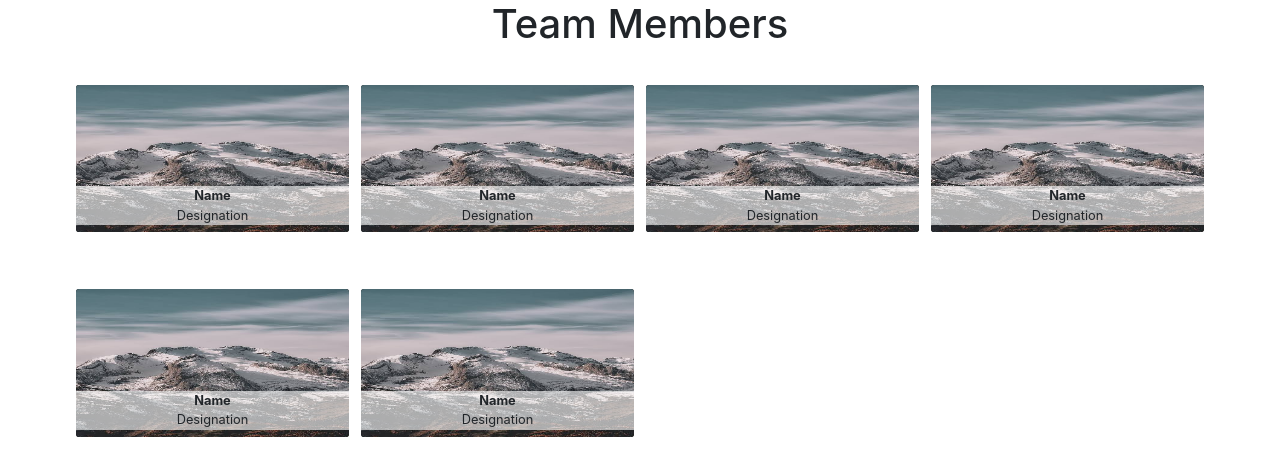
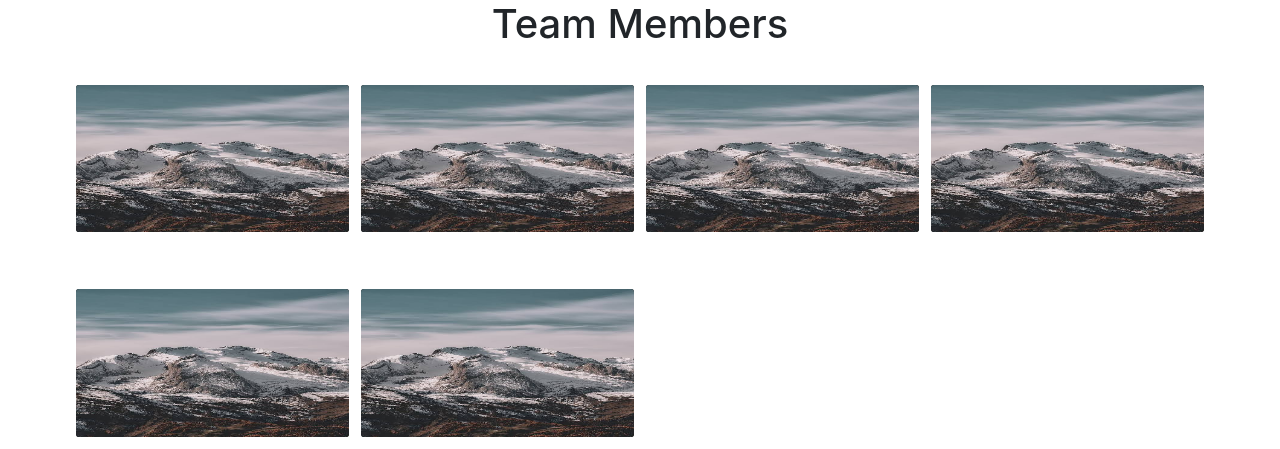
Before and after one commit to Shashvat6264/Cardpen, a plain HTML site: page index.html in a window 1280 px wide. Drawn offline with nearby package versions, Linux system fonts and the light colour scheme.

Commit message:
Adding a layout without any beforehand overlay

```diff
--- a/index.html
+++ b/index.html
@@ -17,12 +17,6 @@
             <div class = "row">
                 <div class = "card hovereffect col-lg-3 col-4">
                     <img class = "card-img image-responsive" src = "img/person2.jpeg">
-                    <div id = "before" class = "card-img-overlay h-100 d-flex flex-column justify-content-end">
-                        <p>
-                            <b>Name</b><br>
-                            Designation
-                        </p>
-                    </div>
                     <div class="overlay">
                         <h2>
                             <b>Name</b><br>
@@ -44,12 +38,6 @@
                 </div>
                 <div class = "card hovereffect col-lg-3 col-4">
                     <img class = "card-img image-responsive" src = "img/person2.jpeg">
-                    <div id = "before" class = "card-img-overlay h-100 d-flex flex-column justify-content-end">
-                        <p>
-                            <b>Name</b><br>
-                            Designation
-                        </p>
-                    </div>
                     <div class="overlay">
                         <h2>
                            <b>Name</b><br>
@@ -71,12 +59,6 @@
                 </div>
                 <div class = "card hovereffect col-lg-3 col-4">
                     <img class = "card-img image-responsive" src = "img/person2.jpeg">
-                    <div id = "before" class = "card-img-overlay h-100 d-flex flex-column justify-content-end">
-                        <p>
-                            <b>Name</b><br>
-                            Designation
-                        </p>
-                    </div>
                     <div class="overlay">
                         <h2>
                            <b>Name</b><br>
@@ -98,12 +80,6 @@
                 </div>
                 <div class = "card hovereffect col-lg-3 col-4">
                         <img class = "card-img image-responsive" src = "img/person2.jpeg">
-                        <div id = "before" class = "card-img-overlay h-100 d-flex flex-column justify-content-end">
-                            <p>
-                                <b>Name</b><br>
-                                Designation
-                            </p>
-                        </div>
                         <div class="overlay">
                             <h2>
                                <b>Name</b><br>
@@ -125,12 +101,6 @@
                     </div>
                     <div class = "card hovereffect col-lg-3 col-4">
                             <img class = "card-img image-responsive" src = "img/person2.jpeg">
-                            <div id = "before" class = "card-img-overlay h-100 d-flex flex-column justify-content-end">
-                                <p>
-                                    <b>Name</b><br>
-                                    Designation
-                                </p>
-                            </div>
                             <div class="overlay">
                                 <h2>
                                    <b>Name</b><br>
@@ -152,12 +122,6 @@
                         </div>
                         <div class = "card hovereffect col-lg-3 col-4">
                                 <img class = "card-img image-responsive" src = "img/person2.jpeg">
-                                <div id = "before" class = "card-img-overlay h-100 d-flex flex-column justify-content-end">
-                                    <p>
-                                        <b>Name</b><br>
-                                        Designation
-                                    </p>
-                                </div>
                                 <div class="overlay">
                                     <h2>
                                        <b>Name</b><br>
```
